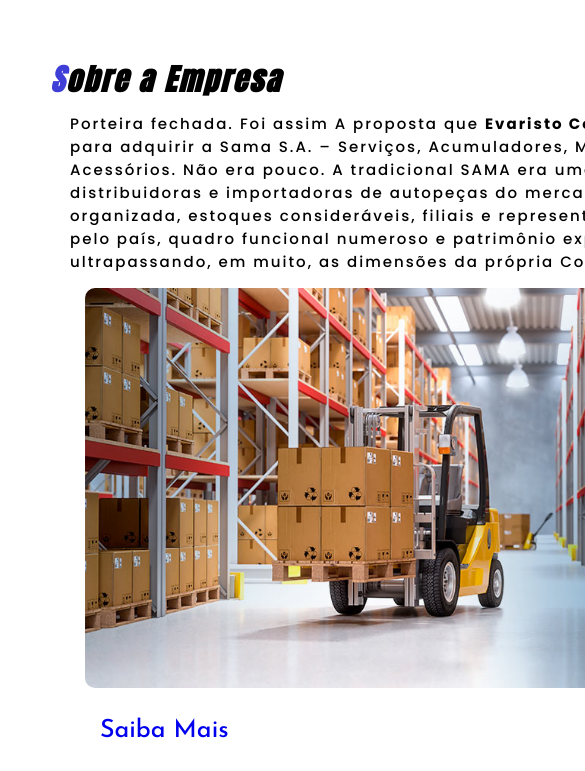
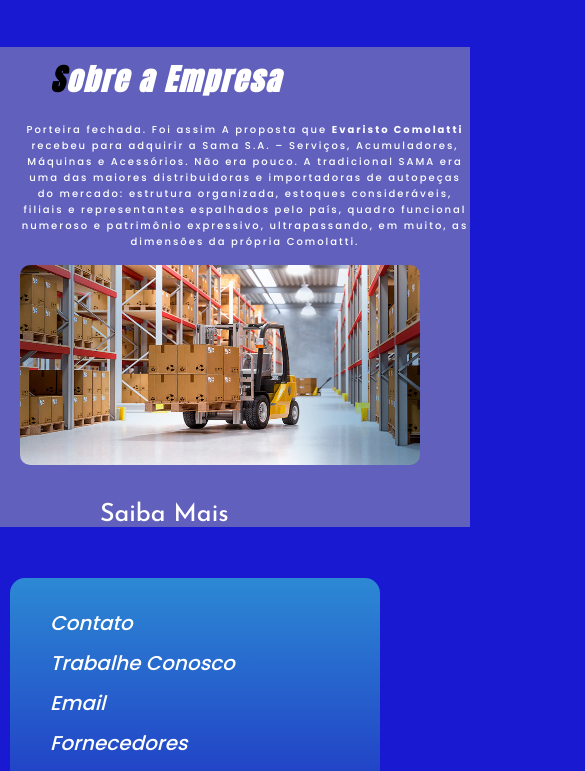
Before and after one commit to devjunior30/formulario-responsivo, a plain HTML site: page index.html in a window 390 px wide. Shown: the part 758-1529 px from the top of the page, 585 px wide, since content can reach past the window. Drawn offline with Linux system fonts and the light colour scheme.

Commit message:
inicialização do site responsivo para celular, modificação no index.htm e style.css

```diff
--- a/style.css
+++ b/style.css
@@ -193,7 +193,7 @@ h4 {
     color: white;
     font-weight: 500;
     margin-left: 40px;
-   margin-top: 20px;
+    margin-top: 20px;
 
 }
 
@@ -224,3 +224,59 @@ h4::before {
     width: 300px;
     margin-left: 60px;
 }
+
+@media (max-width:767px) {
+
+    body {
+        background-color: rgb(0, 0, 205, .9)
+    }
+
+    #h1-inicial {
+        color: white;
+    }
+
+    p {
+        color: white;
+    }
+
+    label {
+        color: white;
+    }
+
+    form {
+        display: block;
+        margin-left: 0;
+        margin-right: 0;
+    }
+
+    #h1-final {
+        color: white;
+    }
+
+    #h1-final::first-letter {
+        color: black;
+    }
+
+    #paragrafo-final {
+        width: 450px;
+        margin-left: 20px;
+        font-size: 10px;
+        text-align: center;
+        display: inline-block;
+    }
+
+    #img {
+        display: inline-block;
+        width: 400px;
+        height: 200px;
+        margin-left: 20px;
+    }
+
+    #lado {
+       background: rgb(169,169,169, 0.5);
+    }
+
+    #a {
+        color: white;
+    }
+}
```
